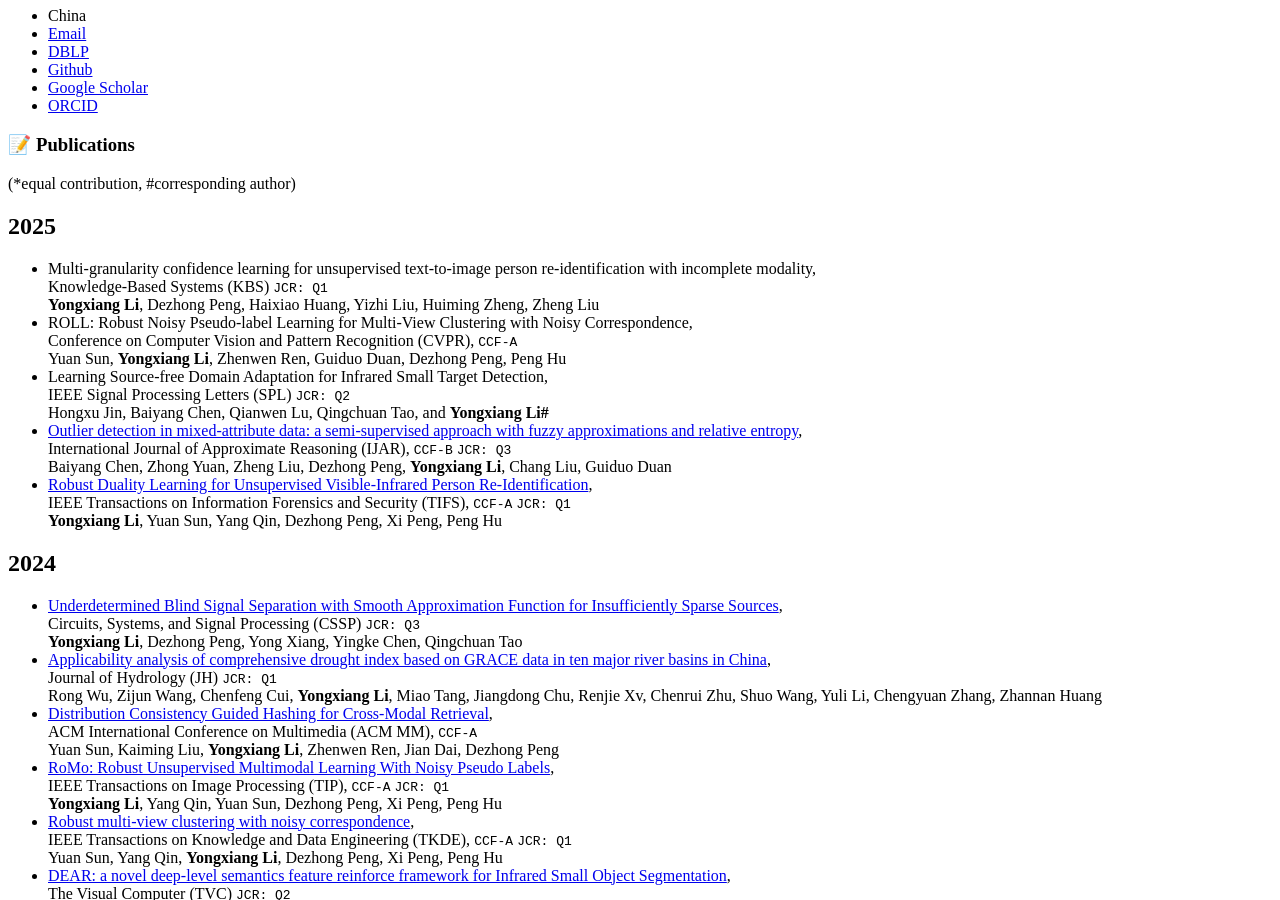
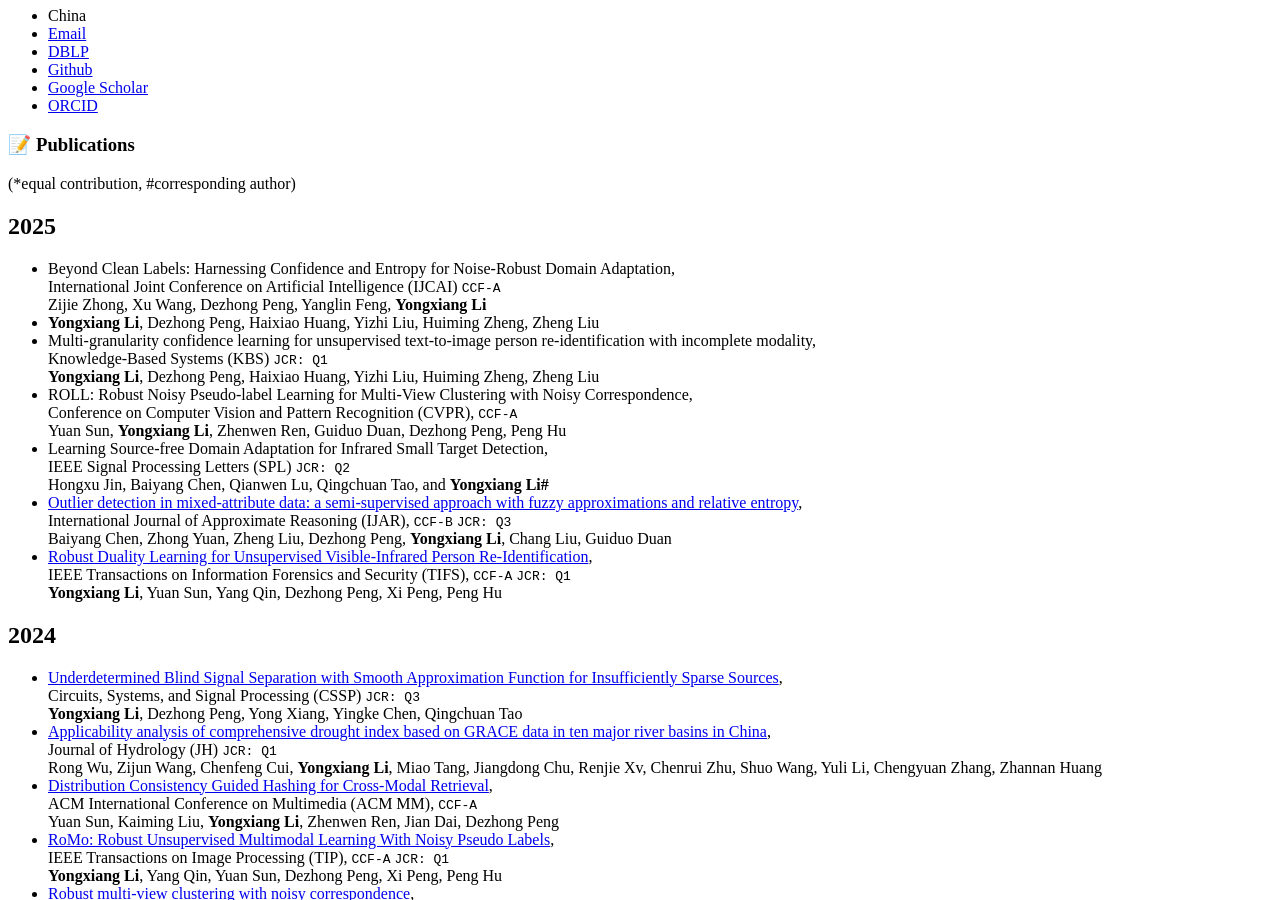
Before and after one commit to LYXRhythm/liyongxiang.github.io, a Jekyll site: the page built from _pages/includes/pub.md, in a window 1280 px wide and 900 px high, scrolled down 632 px. Built offline with Jekyll 4.4.1, drawn with Linux system fonts in a browser that asks for light colours; our own code applies the rules of GitHub Pages for plain Markdown files.

Commit message:
Update pub.md

```diff
--- a/_pages/includes/pub.md
+++ b/_pages/includes/pub.md
@@ -3,6 +3,9 @@
 (*equal contribution, #corresponding author)
 
 ## 2025
+- Beyond Clean Labels: Harnessing Confidence and Entropy for Noise-Robust Domain Adaptation, <br> International Joint Conference on Artificial Intelligence (IJCAI) `CCF-A` <br> Zijie Zhong,
+Xu Wang, Dezhong Peng, Yanglin Feng, **Yongxiang Li**
+- **Yongxiang Li**, Dezhong Peng, Haixiao Huang, Yizhi Liu, Huiming Zheng, Zheng Liu
 - Multi-granularity confidence learning for unsupervised text-to-image person re-identification with incomplete modality, <br> Knowledge-Based Systems (KBS) `JCR: Q1` <br> **Yongxiang Li**, Dezhong Peng, Haixiao Huang, Yizhi Liu, Huiming Zheng, Zheng Liu
 - ROLL: Robust Noisy Pseudo-label Learning for Multi-View Clustering with Noisy Correspondence, <br> Conference on Computer Vision and Pattern Recognition (CVPR), `CCF-A` <br> Yuan Sun, **Yongxiang Li**, Zhenwen Ren, Guiduo Duan, Dezhong Peng, Peng Hu
 - Learning Source-free Domain Adaptation for Infrared Small Target Detection, <br> IEEE Signal Processing Letters (SPL) `JCR: Q2` <br> Hongxu Jin, Baiyang Chen, Qianwen Lu, Qingchuan Tao, and **Yongxiang Li#**
```
